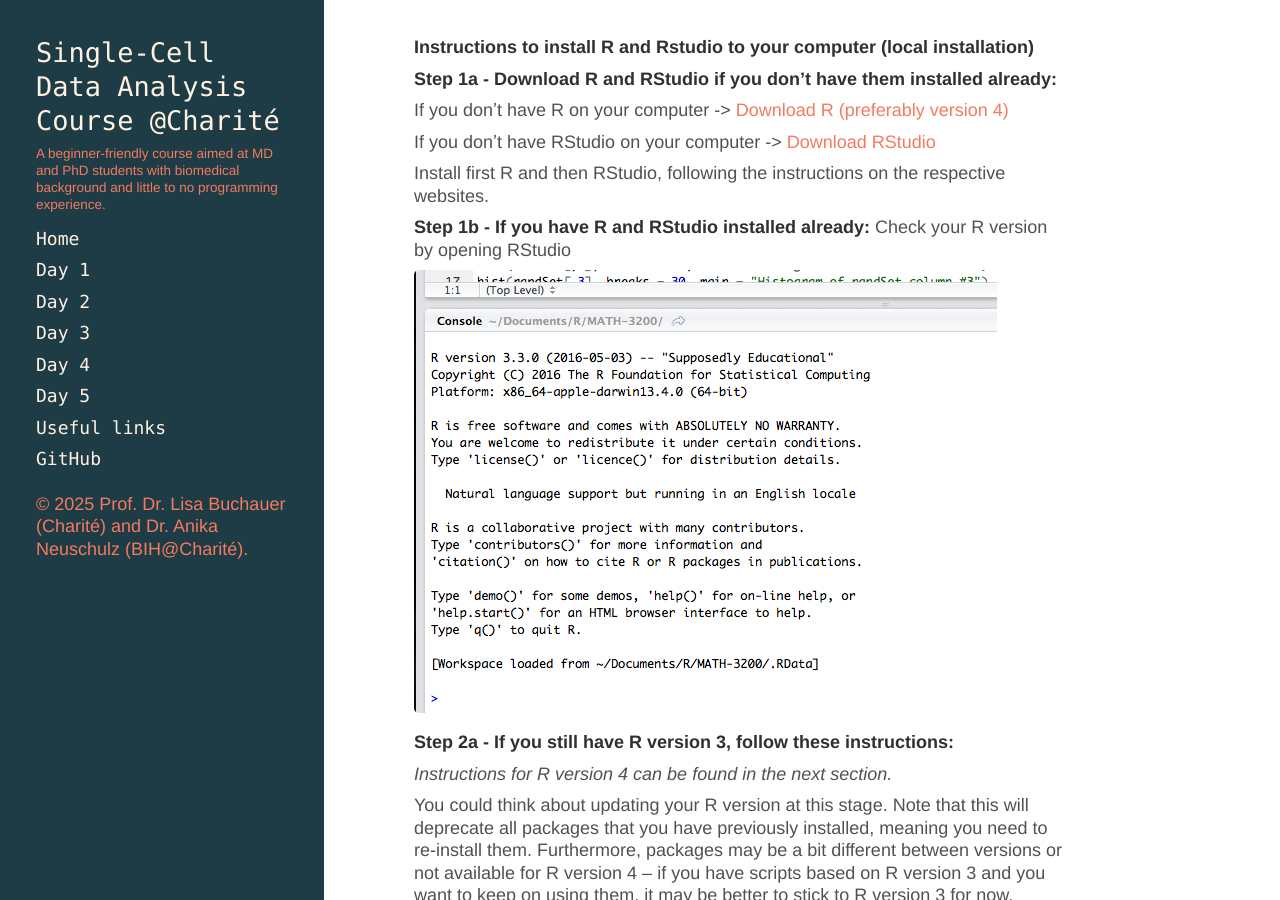
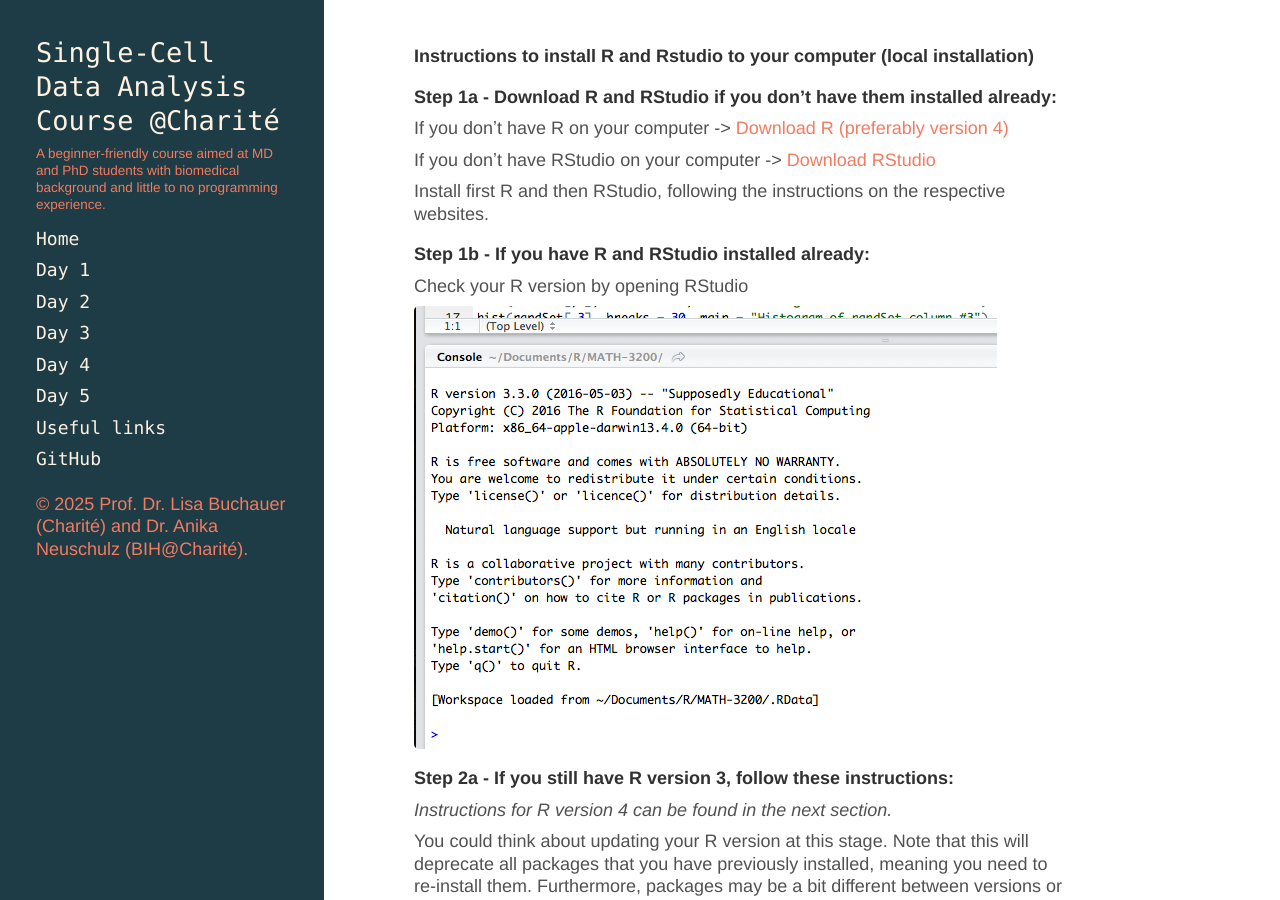
Before and after one commit to buchauer-lab/charite-sc-data-course, a Jekyll site: the page built from docs/R_Rstudio_install.md, in a window 1280 px wide and 900 px high. Built offline with Jekyll 4.4.1, drawn with Linux system fonts in a browser that asks for light colours; nearby versions of some CDN libraries; a style sheet for code colours, icons or effects is not loaded.

````diff
--- a/docs/R_Rstudio_install.md
+++ b/docs/R_Rstudio_install.md
@@ -5,9 +5,9 @@ sidebar: false
 ---
 
 
-**Instructions to install R and Rstudio to your computer (local installation)**
+#### Instructions to install R and Rstudio to your computer (local installation)
 
-**Step 1a - Download R and RStudio if you don't have them installed already:**
+#### Step 1a - Download R and RStudio if you don't have them installed already:
 
 If you donʼt have R on your computer -> [Download R (preferably version 4)](https://cran.r-project.org/)
 
@@ -16,13 +16,13 @@ If you donʼt have RStudio on your computer -> [Download RStudio](https://www.rs
 Install first R and then RStudio, following the instructions on the respective websites.
 
 
-**Step 1b - If you have R and RStudio installed already:**
+#### Step 1b - If you have R and RStudio installed already:
 Check your R version by opening RStudio
 
 ![](/images/R_version_screen_cropped.png)
 
 
-**Step 2a - If you still have R version 3, follow these instructions:**
+#### Step 2a - If you still have R version 3, follow these instructions:
 
 *Instructions for R version 4 can be found in the next section.*
 
@@ -53,7 +53,7 @@ library(ggplot2)
 
 If (almost) nothing happens, when executing these commands, everything is fine! You've successfully prepared for the upcoming course.
 
-**Step 2b - If you have R version 4, follow these instructions:**
+#### Step 2b - If you have R version 4, follow these instructions:
 
 ```
 install.packages('Seurat')
````
